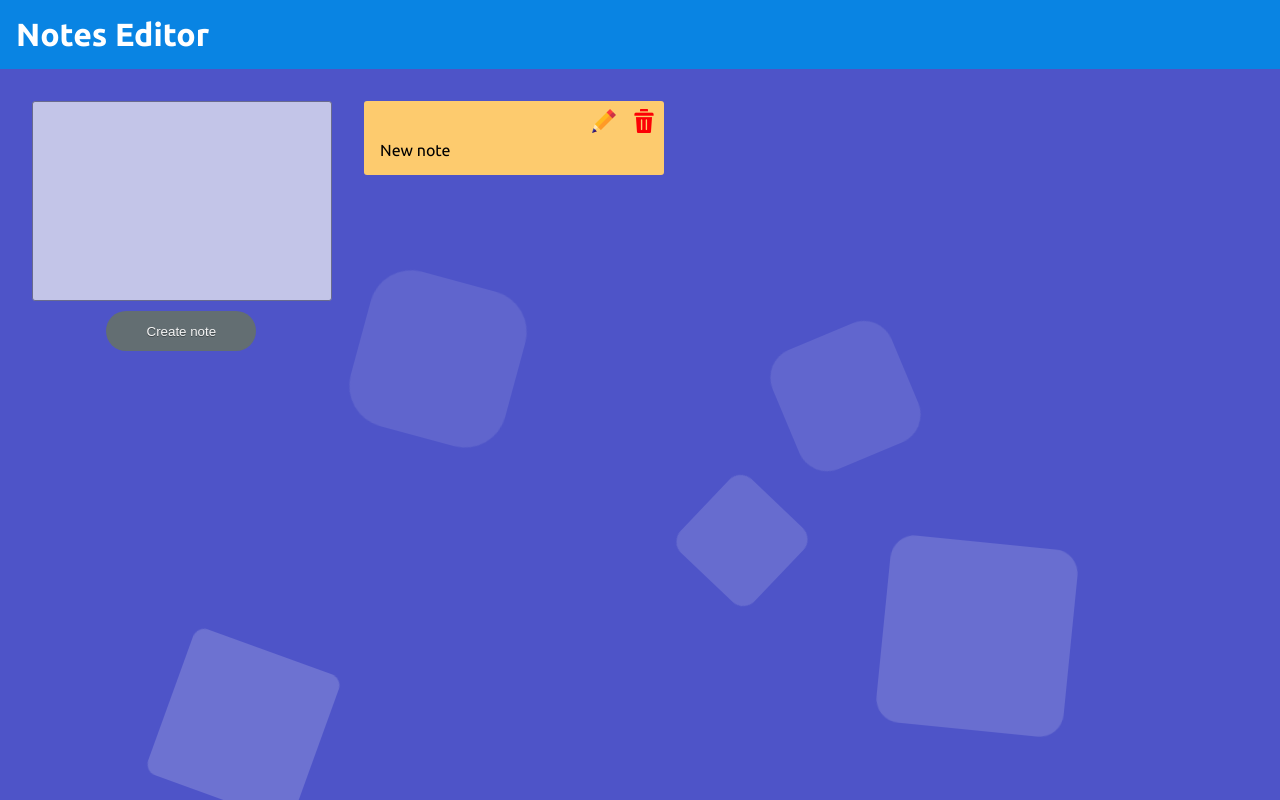
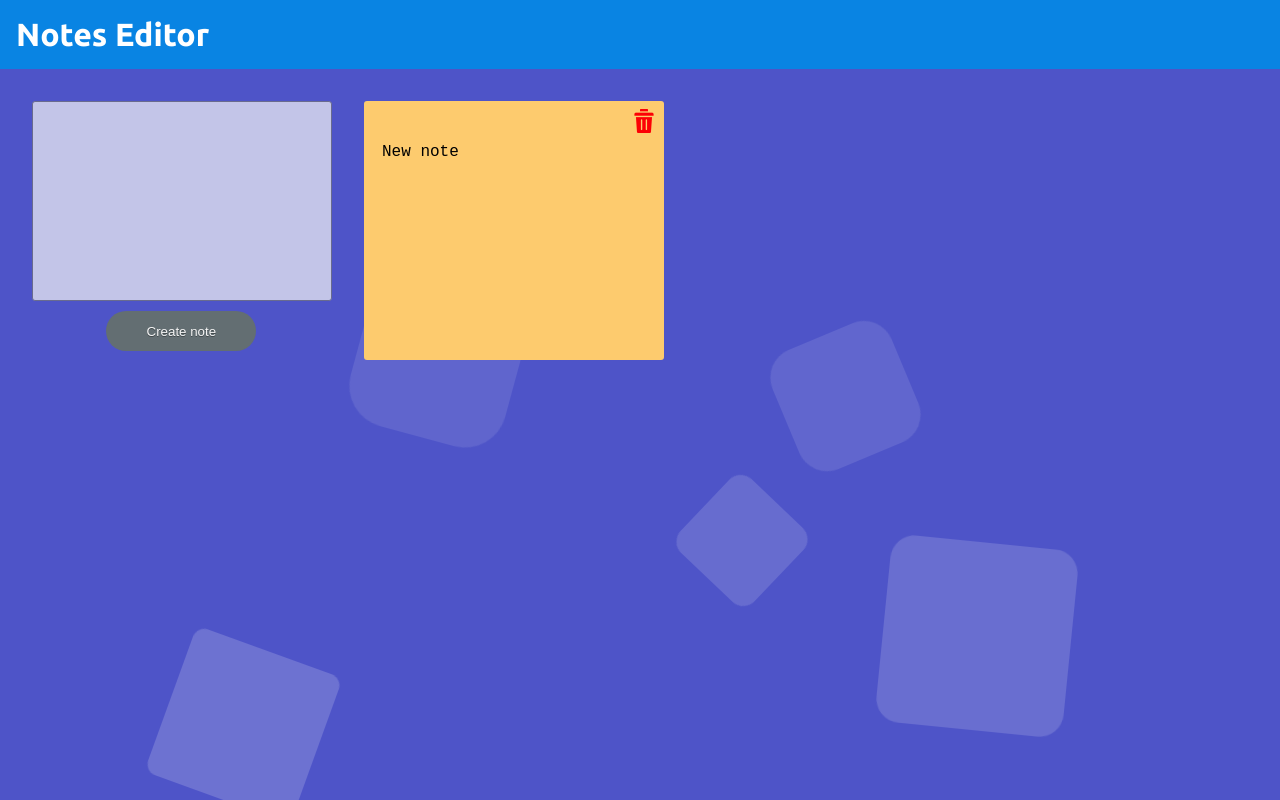
Before and after one commit to Vonubat/notes-editor, a React (Create React App) app: page / in a window 1280 px wide. Both pictures are taken after a click on the button "Create note". Built offline with nearby package versions, Linux system fonts and the light colour scheme.

Commit message:
feat: add basic edit_note functionality

```diff
--- a/src/components/Note.module.scss
+++ b/src/components/Note.module.scss
@@ -11,6 +11,10 @@
   }
 }
 
+.active {
+  box-shadow: 20px 20px 60px #d7ad5e, -20px -20px 60px #ffe97f;
+}
+
 .note {
   position: relative;
   width: 300px;
@@ -21,22 +25,24 @@
   background: $color-bright-yarrow;
   animation: scale-up-ver-top 0.4s cubic-bezier(0.39, 0.575, 0.565, 1) both;
 
-  .controls-container {
+  .textarea {
+    width: 100%;
+    height: 200px;
+    box-sizing: border-box;
+    background-color: transparent;
+    font-size: 16px;
+    resize: none;
+    outline: none;
+    border: none;
+  }
+
+  .delete {
     position: absolute;
     top: 0.5rem;
-    right: 3rem;
+    right: 0.5rem;
     display: flex;
     gap: 1rem;
-    width: 1.5rem;
-    height: 1.5rem;
-
-    .edit {
-      cursor: pointer;
-    }
-
-    .delete {
-      cursor: pointer;
-    }
+    cursor: pointer;
   }
 
   span {
--- a/src/components/Note.tsx
+++ b/src/components/Note.tsx
@@ -1,28 +1,45 @@
-import React from 'react';
-import EditIcon from '../assets/edit.png';
+import React, { ChangeEvent, useState } from 'react';
 import DeleteIcon from '../assets/delete.png';
 import styles from './Note.module.scss';
 import { useContextUpdater } from 'context/Context';
 
 interface MyProps {
   id: number;
-  children: string;
+  text: string;
 }
 
-export const Note = ({ children, id }: MyProps): JSX.Element => {
+export const Note = ({ text, id }: MyProps): JSX.Element => {
+  const [value, setValue] = useState<string>(text);
+  const [editMode, setEditMode] = useState<boolean>(false);
   const { dispatch } = useContextUpdater();
+
+  const handleChange = (e: ChangeEvent<HTMLTextAreaElement>): void => {
+    setValue(e.target.value);
+  };
 
   const handleDelete = (): void => {
     dispatch({ type: 'delete_note', payload: id });
   };
 
+  const handleEdit = (): void => {
+    setEditMode(true);
+  };
+
+  const handleUpdate = (): void => {
+    setEditMode(false);
+    dispatch({ type: 'update_note', payload: { text: value, id } });
+  };
+
   return (
-    <div className={styles.note}>
-      <div className={styles['controls-container']}>
-        <img src={EditIcon} alt="Edit" className={styles.edit} />
-        <img src={DeleteIcon} alt="Delete" onClick={handleDelete} className={styles.delete} />
-      </div>
-      <span>{children}</span>
+    <div className={editMode ? `${styles.note} ${styles.active}` : `${styles.note}`}>
+      <img src={DeleteIcon} alt="Delete" onClick={handleDelete} className={styles.delete} />
+      <textarea
+        value={value}
+        onChange={handleChange}
+        onFocus={handleEdit}
+        onBlur={handleUpdate}
+        className={styles.textarea}
+      />
     </div>
   );
 };
--- a/src/components/NoteList.tsx
+++ b/src/components/NoteList.tsx
@@ -11,9 +11,7 @@ export const NoteList = (): JSX.Element => {
     <div className={styles['note-list']}>
       {notes.map(
         ({ text, id }: IData): JSX.Element => (
-          <Note key={String(id)} id={id}>
-            {text}
-          </Note>
+          <Note key={String(id)} id={id} text={text} />
         )
       )}
     </div>
--- a/src/context/Context.tsx
+++ b/src/context/Context.tsx
@@ -32,6 +32,11 @@ const stateReducer = (state: IState, { type, payload }: Actions): IState => {
   switch (type) {
     case 'create_note':
       return { ...state, notes: [...state.notes, payload] };
+    case 'update_note':
+      return {
+        ...state,
+        notes: [...state.notes.filter((note) => note.id !== payload.id), payload],
+      };
     case 'delete_note':
       return { ...state, notes: [...state.notes.filter((note) => note.id !== payload)] };
     default:
--- a/src/types/index.ts
+++ b/src/types/index.ts
@@ -18,4 +18,5 @@ export interface IContextUpdater {
 
 export type Actions =
   | { type: 'create_note'; payload: IData }
+  | { type: 'update_note'; payload: IData }
   | { type: 'delete_note'; payload: IData['id'] };
```
Also changed, not shown: src/assets/edit.png (deleted).
